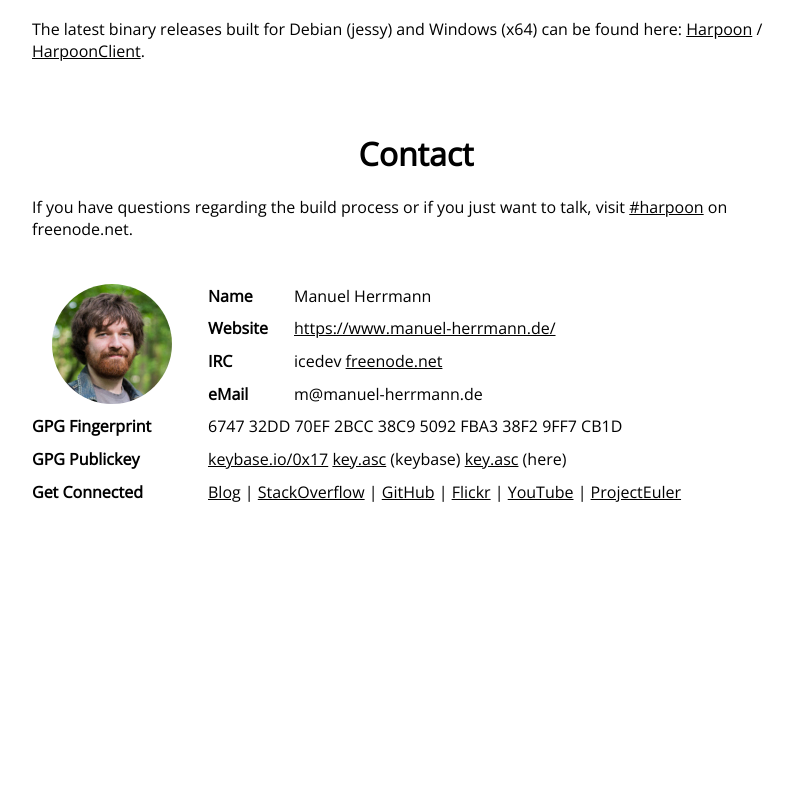
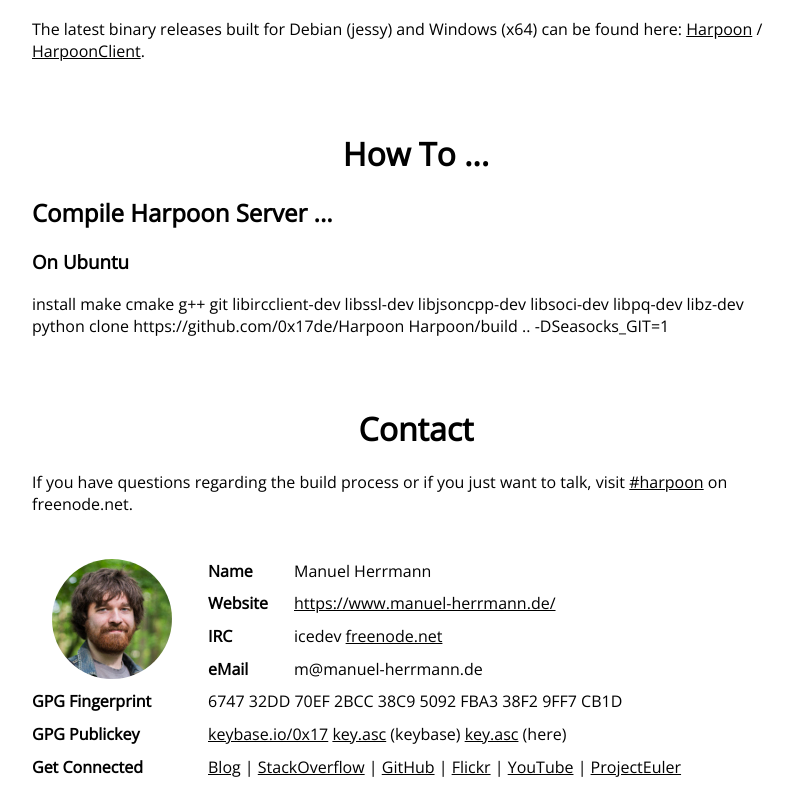
Before and after one commit to 0x17de/HarpoonWebsite, a website: page html/index.pug in a window 1280 px wide. Shown: the part 1191-1979 px from the top of the page, without its empty margins (224-1017 px from the left). Before the commit the page ends 1766 px from the top, so only its background shows below. Drawn offline with nearby package versions, Linux system fonts and the light colour scheme; files that its build step writes are made by us from their sources; files whose address does not match are found by name.

Commit message:
preparations for "how to build..."

```diff
--- a/html/content.pug
+++ b/html/content.pug
@@ -2,5 +2,6 @@ div.content
   include introduction.pug
   include github.pug
   include releases.pug
+  include howto.pug
   include contact.pug
 div(style="height:100px") &nbsp;
--- /dev/null
+++ b/html/howto.pug
@@ -0,0 +1,11 @@
+h1#howto How To ...
+
+h2 Compile Harpoon Server ...
+h3 On Ubuntu
+
+apt-get install make cmake g++ git libircclient-dev libssl-dev libjsoncpp-dev libsoci-dev libpq-dev libz-dev python
+
+git clone https://github.com/0x17de/Harpoon
+cd Harpoon/build
+cmake .. -DSeasocks_GIT=1
+make
--- a/html/nav.pug
+++ b/html/nav.pug
@@ -10,6 +10,8 @@ div.head
       li
         a(href="#releases") Releases
       li
+        a(href="#howto") How To ...
+      li
         a(href="/blog/") Blog
       li
         a(href="#contact") Contact
```
